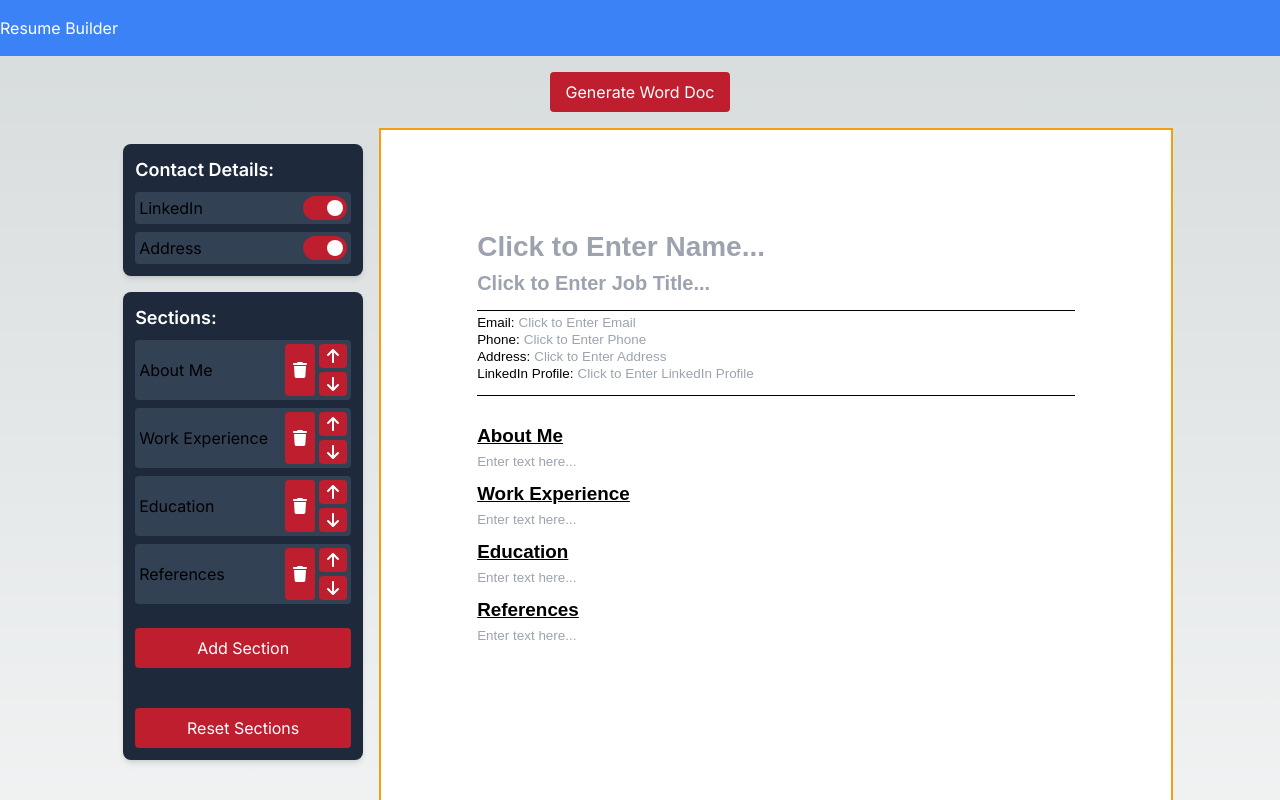
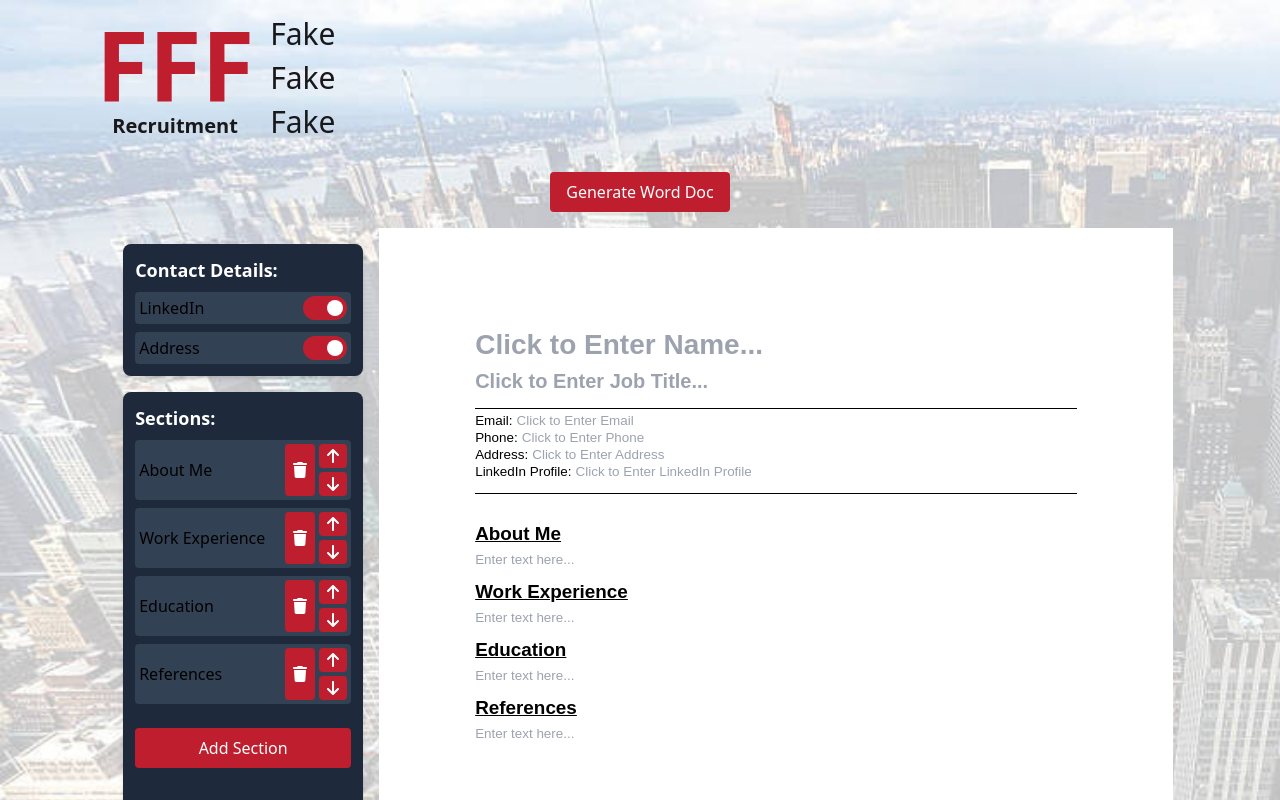
Before and after one commit to JackBadawy/resume_builder, a Next.js app: page / in a window 1280 px wide. Shown: the top 800 px of the page. Built offline with nearby package versions, Linux system fonts and the light colour scheme.

Commit message:
prototype styling

```diff
--- a/src/app/Components/HeaderComp.tsx
+++ b/src/app/Components/HeaderComp.tsx
@@ -1,12 +1,36 @@
 type HeaderCompProps = {
-  title: string;
+  acronym: string;
+  subheading?: string;
+  fullAcronymName: string;
 };
 
-const HeaderComp: React.FC<HeaderCompProps> = ({ title }) => {
+const HeaderComp: React.FC<HeaderCompProps> = ({
+  acronym,
+  subheading,
+  fullAcronymName,
+}) => {
+  const fullNameArr: Array<string> = fullAcronymName.split(" ");
   return (
     <div className="header__container">
-      <header className="bg-blue-500 text-white py-4">
-        <div className="header__txt">{title}</div>
+      <header className=" text-white py-4">
+        <div id="headerMainCont">
+          <div className="flex gap-4 ml-24" id="headerLogoCont">
+            <div id="acrSubCont" className="flex flex-col ">
+              <p className="text-bws text-8xl font-extrabold">{acronym}</p>
+              <p className="text-center text-xl text-zinc-900 font-bold">
+                {subheading}
+              </p>
+            </div>
+            <div
+              className="flex flex-col justify-between text-3xl text-zinc-900 font-medium"
+              id="acrFullCont"
+            >
+              {fullNameArr.map((word, index) => (
+                <p key={index}>{word}</p>
+              ))}
+            </div>
+          </div>
+        </div>
       </header>
     </div>
   );
--- a/src/app/Components/UtilitiesPanel.tsx
+++ b/src/app/Components/UtilitiesPanel.tsx
@@ -81,7 +81,9 @@ const UtilityPanel: React.FC = () => {
     const currentHeight = resumeRef.current?.scrollHeight;
     const newSectionHeightEstimate = 50;
     const a4Height = heightMinusPadding;
-
+    if (!currentHeight) {
+      return false;
+    }
     return currentHeight + newSectionHeightEstimate <= a4Height;
   };
 
--- a/src/app/Containers/ResumeWorkspace.tsx
+++ b/src/app/Containers/ResumeWorkspace.tsx
@@ -60,7 +60,7 @@ const ResumeWorkspace: React.FC = () => {
   };
 
   return (
-    <div className="flex flex-col items-center justify-center">
+    <div className="flex flex-col items-center justify-center mb-7">
       <GenerateButtons
         generatePDF={generatePDF}
         docxFunc={handleGenerateDocx}
@@ -68,7 +68,7 @@ const ResumeWorkspace: React.FC = () => {
       <div className="horizontalResume&UtilCont flex">
         <UtilityPanel />
         <div
-          className="resumePreview h-a4 w-a4 border-2 border-amber-500 bg-white p-msmargin"
+          className="resumePreview h-a4 w-a4   bg-white p-msmargin"
           ref={a4Ref}
         >
           <div className="resumeheightreader" ref={resumeRef}>
--- a/src/app/layout.tsx
+++ b/src/app/layout.tsx
@@ -19,7 +19,7 @@ export default function RootLayout({
       <head>
         <link rel="icon" href="./img/icon.png" />
       </head>
-      <body className={inter.className}>{children}</body>
+      <body className="bg-cover bg-[url('./img/bgImg.jpg')]">{children}</body>
     </html>
   );
 }
--- a/src/app/page.tsx
+++ b/src/app/page.tsx
@@ -6,7 +6,11 @@ import Providers from "./Context/Providers";
 export default function Home() {
   return (
     <Providers>
-      <HeaderComp title="Resume Builder" />
+      <HeaderComp
+        acronym="FFF"
+        subheading="Recruitment"
+        fullAcronymName="Fake Fake Fake"
+      />
       <ResumeWorkspace />
     </Providers>
   );
--- a/tailwind.config.ts
+++ b/tailwind.config.ts
@@ -12,6 +12,7 @@ const config: Config = {
         "gradient-radial": "radial-gradient(var(--tw-gradient-stops))",
         "gradient-conic":
           "conic-gradient(from 180deg at 50% 50%, var(--tw-gradient-stops))",
+        bgImg: "./img/bgImg.jpg",
       },
       height: {
         a4: "29.7cm",
```
Also changed, not shown: src/app/img/bgImg.jpg (added).
